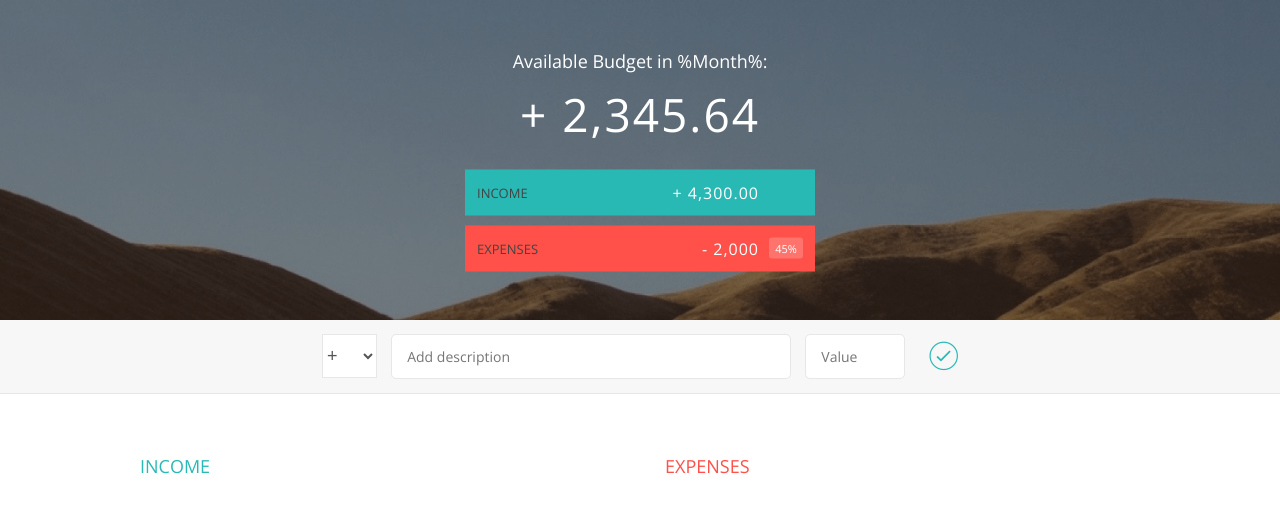
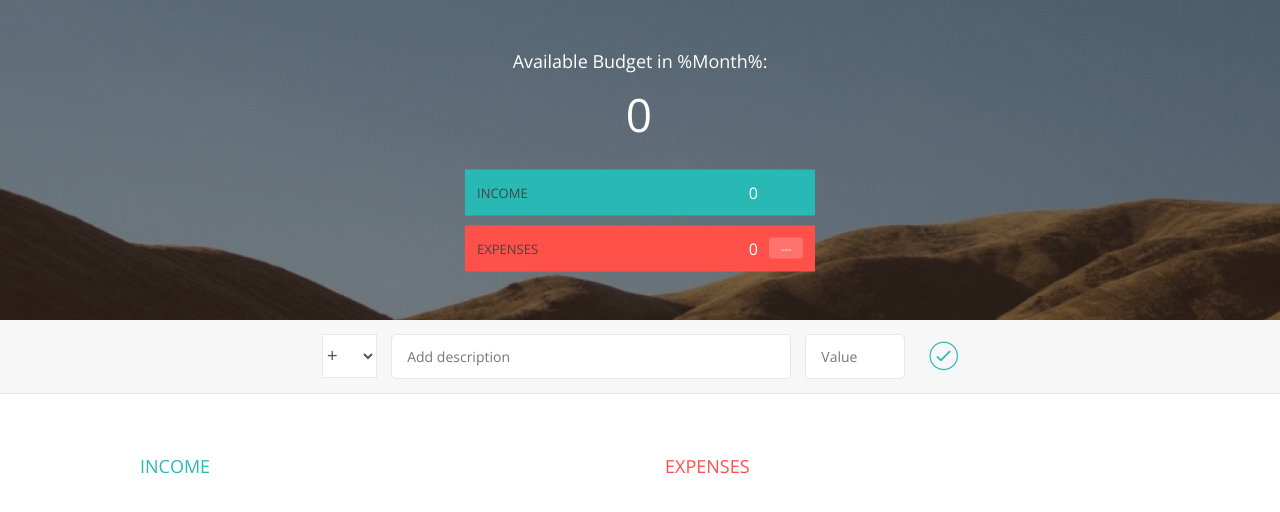
Before and after one commit to rise-and-shane93/budgetApp, a plain HTML site: page index.html in a window 1280 px wide. Drawn offline with nearby package versions, Linux system fonts and the light colour scheme.

Commit message:
final prototype

```diff
--- a/app.js
+++ b/app.js
@@ -157,7 +157,8 @@ var UIController = (function() {
         expensesContainer: '.expenses__list',
         budgetLabel: '.budget__value',
         incomeLabel: '.budget__income--value',
-
+        expensesLabel: '.budget__expenses--value',
+        percentageLabel: '.budget__expenses--percentage'
     }
 
     return {
@@ -205,7 +206,15 @@ var UIController = (function() {
         },
 
         displayBudget: function(obj) {
+            document.querySelector(DOMstrings.budgetLabel).textContent = obj.budget;
+            document.querySelector(DOMstrings.incomeLabel).textContent = obj.totalInc;
+            document.querySelector(DOMstrings.expensesLabel).textContent = obj.totalExp;
 
+            if (obj.percentage > 0) {
+                document.querySelector(DOMstrings.percentageLabel).textContent = obj.percentage + '%';
+            } else {
+                document.querySelector(DOMstrings.percentageLabel).textContent = '---';
+            }
         },
 
         getDOMstrings: function() {
@@ -244,7 +253,7 @@ var controller = (function(budgetCtrl, UICtrl) {
         var budget = budgetCtrl.getBudget();
 
         // 3. Display the budget on the UI.
-        console.log(budget);
+        UICtrl.displayBudget(budget);
 
     };
 
@@ -278,6 +287,12 @@ var controller = (function(budgetCtrl, UICtrl) {
     return {
     	init: function() {
     		console.log('app has started');
+            UICtrl.displayBudget({
+                budget: 0,
+                totalInc: 0,
+                totalExp: 0,
+                percentage: -1
+            });
     		setupEventListeners();
     	}
     }
--- a/index.html
+++ b/index.html
@@ -15,12 +15,12 @@
                     Available Budget in <span class="budget__title--month">%Month%</span>:
                 </div>
 
-                <div class="budget__value">+ 2,345.64</div>
+                <div class="budget__value"></div>
 
                 <div class="budget__income clearfix">
                     <div class="budget__income--text">Income</div>
                     <div class="right">
-                        <div class="budget__income--value">+ 4,300.00</div>
+                        <div class="budget__income--value"></div>
                         <div class="budget__income--percentage">&nbsp;</div>
                     </div>
                 </div>
@@ -28,8 +28,8 @@
                 <div class="budget__expenses clearfix">
                     <div class="budget__expenses--text">Expenses</div>
                     <div class="right clearfix">
-                        <div class="budget__expenses--value">- 2,000</div>
-                        <div class="budget__expenses--percentage">45%</div>
+                        <div class="budget__expenses--value"></div>
+                        <div class="budget__expenses--percentage"></div>
                     </div>
                 </div>
             </div>
```
